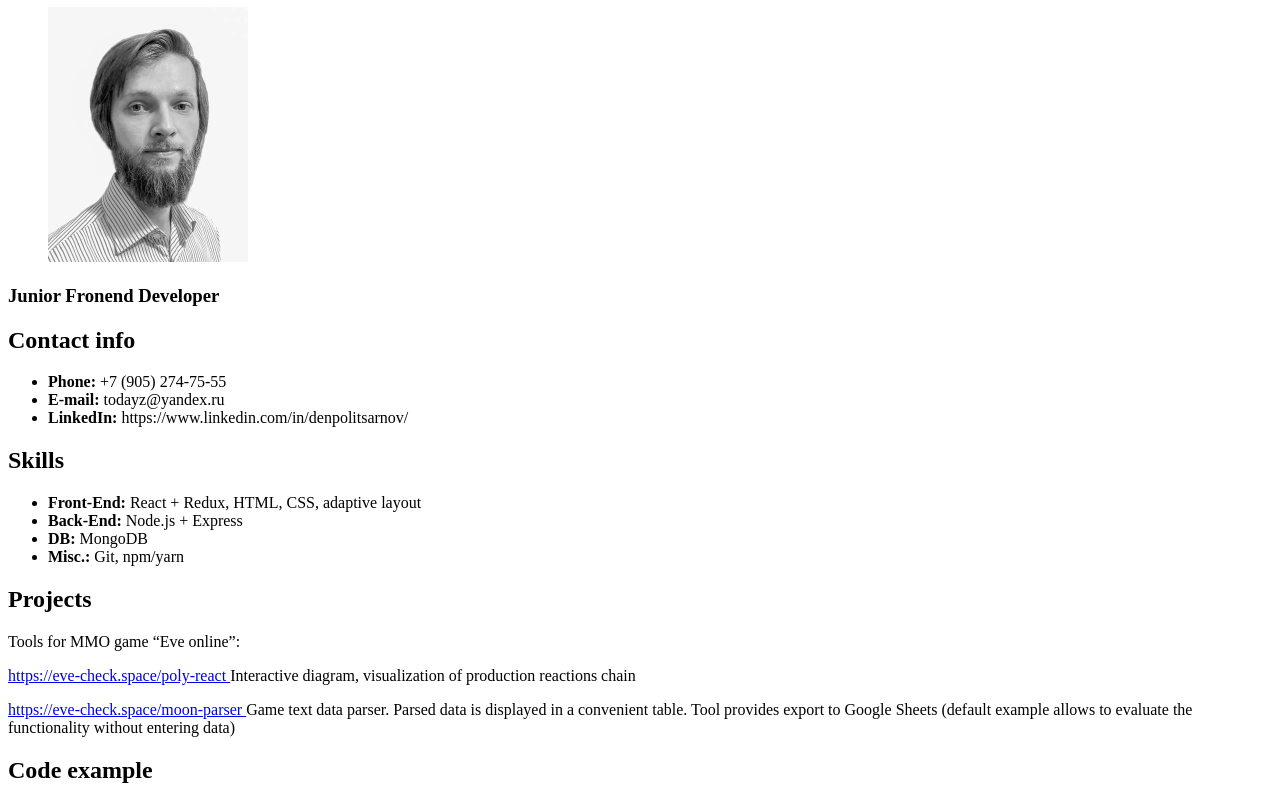
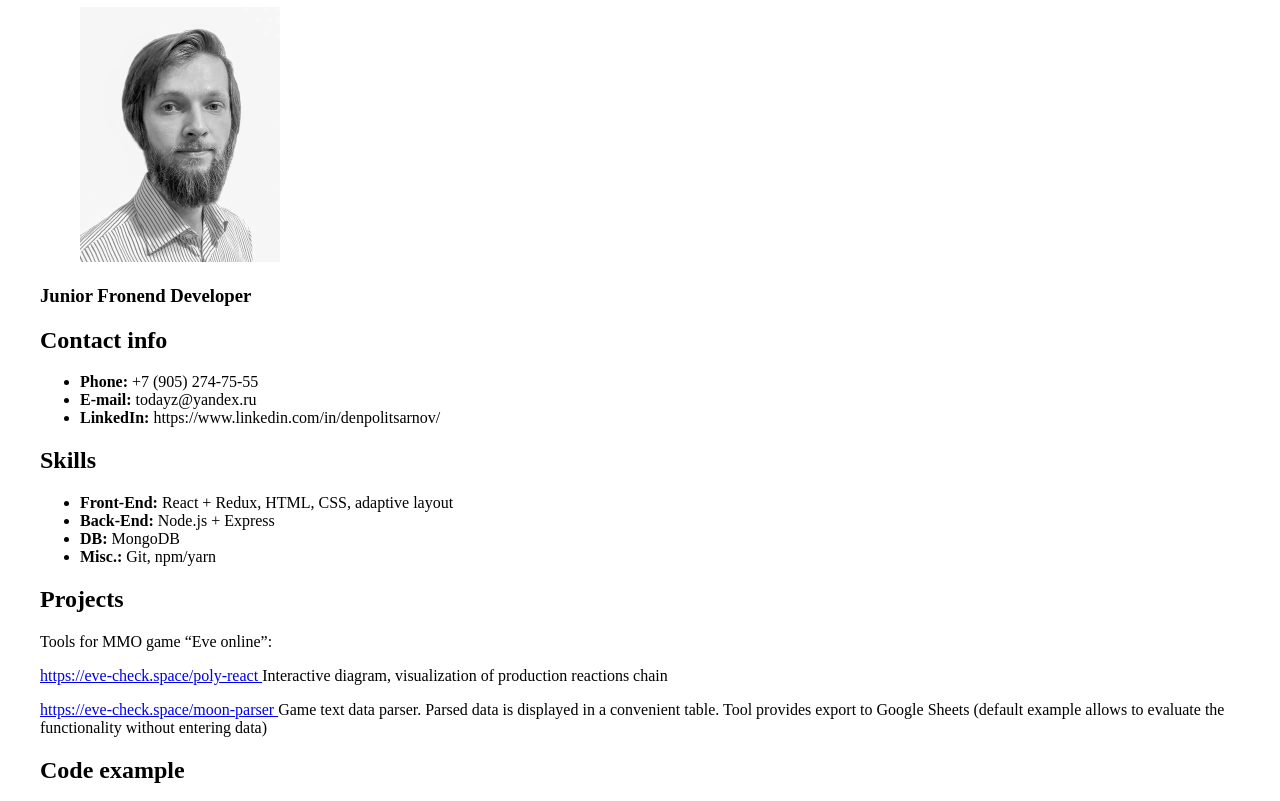
Before and after one commit to Gibr/rsschool-cv, a plain HTML site: page index.html in a window 1280 px wide. Shown: the part 73-874 px from the top of the page. Drawn offline with Linux system fonts and the light colour scheme.

Commit message:
feat: add style.css and link tag

```diff
--- a/index.html
+++ b/index.html
@@ -5,6 +5,7 @@
   <meta charset="UTF-8">
   <meta http-equiv="X-UA-Compatible" content="IE=edge">
   <meta name="viewport" content="width=device-width, initial-scale=1.0">
+  <link rel="stylesheet" href="./styles/style.css">
   <title>CV</title>
 </head>
 
--- /dev/null
+++ b/styles/style.css
@@ -0,0 +1,6 @@
+body {
+  display: flex;
+  flex-direction: column;
+  margin: 0 auto;
+  max-width: 1200px;
+}
```
